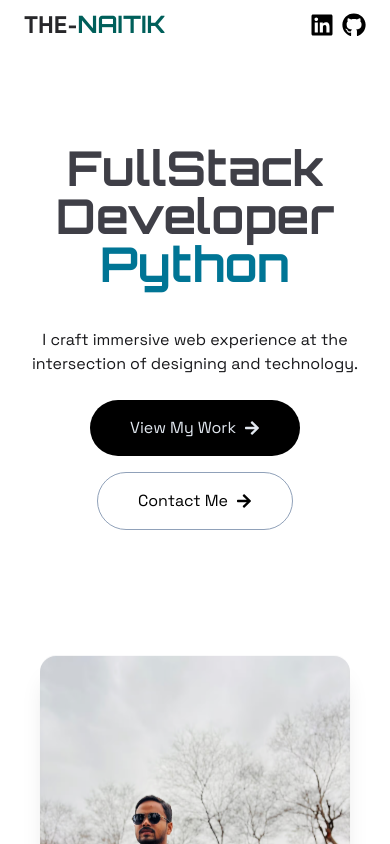
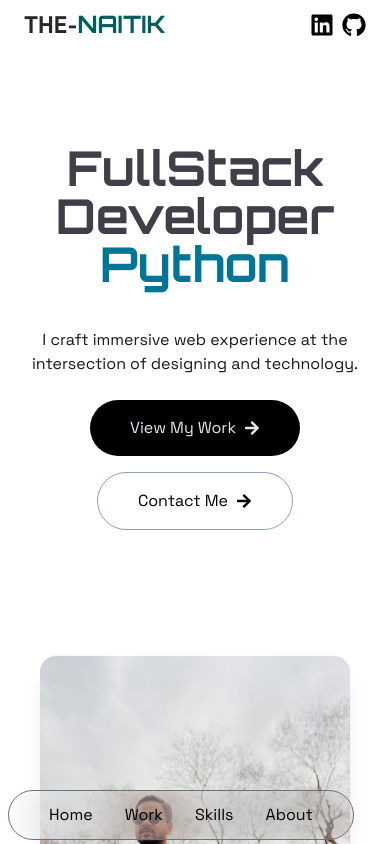
Before and after one commit to Naitik06052006/My_portfolio, a React (Vite) app: page / in a window 390 px wide. Shown: the top 844 px of the page. Built offline with nearby package versions, Linux system fonts and the light colour scheme.

Commit message:
navsetup

```diff
--- a/src/App.jsx
+++ b/src/App.jsx
@@ -6,6 +6,7 @@ import Navbar from './Components/Navbar';
 import Skills from './Components/Skills';
 import Work from './Components/Work';
 import Contact from './Components/Contact';
+import FooterNav from './Components/FooterNav';
 
 const App = () => {
   return (
@@ -19,6 +20,7 @@ const App = () => {
         <Route path='/contact' element={<Contact/>}/>
 
       </Routes>
+      <FooterNav/>
     </div>
   )
 }
--- /dev/null
+++ b/src/Components/FooterNav.jsx
@@ -0,0 +1,19 @@
+import React from 'react'
+import { NavLink } from 'react-router-dom'
+import { navMenu } from '../assets/asstes'
+
+const FooterNav = () => {
+    return (
+        <div>
+            <div className=' md:hidden flex space-x-8 fixed left-2 bottom-1 border border-gray-500 backdrop-blur-xl rounded-full px-10 py-3'>
+                {
+                    navMenu.map((item, index) => (
+                        <NavLink className='hover:text-blue-400' key={index} to={item.path}>{item.name}</NavLink>
+                    ))
+                }
+            </div>
+        </div>
+    )
+}
+
+export default FooterNav
--- a/src/Components/Navbar.jsx
+++ b/src/Components/Navbar.jsx
@@ -1,6 +1,6 @@
 import React from 'react'
 import { navMenu } from '../assets/asstes'
-import {FaArrowRight, FaGithub} from 'react-icons/fa'
+import { FaArrowRight, FaGithub } from 'react-icons/fa'
 import { FaLinkedin } from 'react-icons/fa6'
 import { NavLink } from 'react-router-dom'
 const Navbar = () => {
@@ -31,8 +31,8 @@ const Navbar = () => {
                         </NavLink>
                     </div>
                     <div className='md:hidden flex gap-2'>
-                        <a href=""><FaLinkedin className='text-2xl'/></a>
-                        <a href=""><FaGithub className='text-2xl'/></a>
+                        <a href=""><FaLinkedin className='text-2xl' /></a>
+                        <a href=""><FaGithub className='text-2xl' /></a>
 
                     </div>
                 </div>
```
